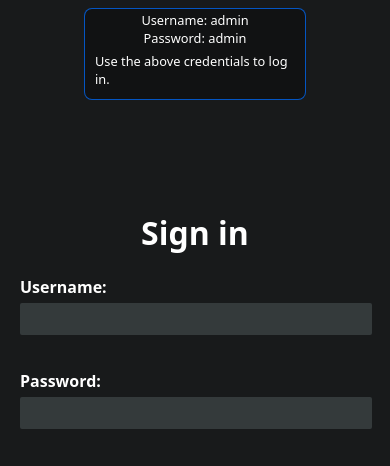
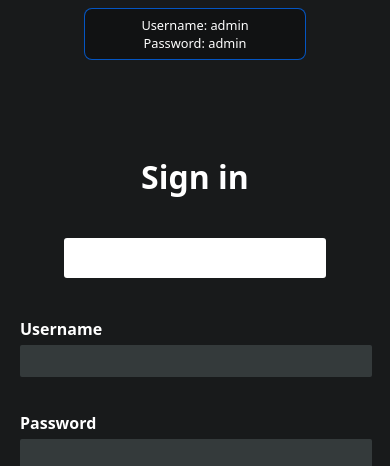
Before and after one commit to DevMatheusTeodoro/user-authentication-form, a plain HTML site: page index.html in a window 390 px wide. Shown: the top 466 px of the page. Drawn offline with nearby package versions, Linux system fonts and the light colour scheme.

Commit message:
Improving the mobile version

```diff
--- a/index.html
+++ b/index.html
@@ -11,16 +11,16 @@
 </head>
 <body>
     <form name="formulary" class="Container" onsubmit="return validateForm()">
+        <h1>Sign in</h1>
         <p class="ErrorMensager">Invalid username or password</p>
-        <h1>Sign in</h1>
         <div class="Login">
             <div class="UsernameContainer">
-                <label for="userName"><span id="userEmptySymbol" style="color: red; display: none;">* </span>Username:</label>
+                <label for="userName">Username<span id="userEmptySymbol" style="color: red; display: none;"> *</span></label>
                 <input type="text" id="userName" name="userName">
                 <p id="userEmpty">Error Mensager</p>
             </div>
             <div class="PasswordContainer">
-                <label for="password"><span id="passwordEmptySymbol" style="color: red; display: none;">* </span>Password:</label>
+                <label for="password">Password<span id="passwordEmptySymbol" style="color: red; display: none;"> *</span></label>
                 <input type="password" id="password" name="password">
                 <p id="passwordEmpty">Error Mensager</p>
             </div>
--- a/style.css
+++ b/style.css
@@ -38,8 +38,8 @@ h1 {
     display: flex;
     align-items: center;
     justify-content: center;
-    margin-top: 100px;
-    font-weight: 600
+    font-weight: 600;
+    margin-bottom: 100px;
 }
 
 .UsernameContainer {
@@ -59,6 +59,7 @@ h1 {
     font-weight: 100;
     display: none;
     font-size: 0.8rem;
+    margin-left: 0;
 }
 
 #passwordEmpty {
@@ -68,6 +69,7 @@ h1 {
     font-weight: 100;
     display: none;
     font-size: 0.8rem;
+    margin-left: 0;
 }
 
 .PasswordContainer {
@@ -232,17 +234,14 @@ input[type="checkbox"] {
 }
 
 .ErrorMensager {
-    display: flex;
-    position: absolute;
-    justify-content: center;
-    align-items: center;
     height: 30px;
     padding: 10px 10px 0px 10px;
     background-color: rgb(255, 255, 255);
     border-radius: 3px;
-    top: 5%;
+    font-weight: 600;
     display: none;
-    font-weight: 600;
+    position: absolute;
+    top: 12%;
 }
 
 .AdminContainer {
@@ -289,7 +288,8 @@ input[type="checkbox"] {
         left: auto;
         right: auto;
         width: 200px;
-        height: 80px;
+        height: 30px;
+        padding-top: 10px;
         font-size: 0.8rem;
         line-height: normal;
     }
@@ -305,21 +305,21 @@ input[type="checkbox"] {
     }
 
     .AdminContainer > p:nth-child(4) {
-        margin-top: 5px;
+        display: none;
     }
 
     .ErrorMensager {
-    display: flex;
-    position: absolute;
-    justify-content: center;
-    align-items: center;
     height: 30px;
     padding: 10px 10px 0px 10px;
     background-color: rgb(255, 255, 255);
     border-radius: 3px;
-    top: 15%;
     display: none;
     font-weight: 600;
+    position: relative;
+    top: 0;
+    margin-bottom: 40px;
+    display: flex;
+    align-items: center;
     }
 
     #passwordEmpty,#userEmpty {
@@ -329,4 +329,10 @@ input[type="checkbox"] {
     .CreateAccount{
         margin: 20px 0 0 0;
     }
+
+    h1 {
+        margin-top: 85px;
+        margin-bottom: 40px;
+        position: relative;
+    }
 }
```
Also changed, not shown: 1 other file.
